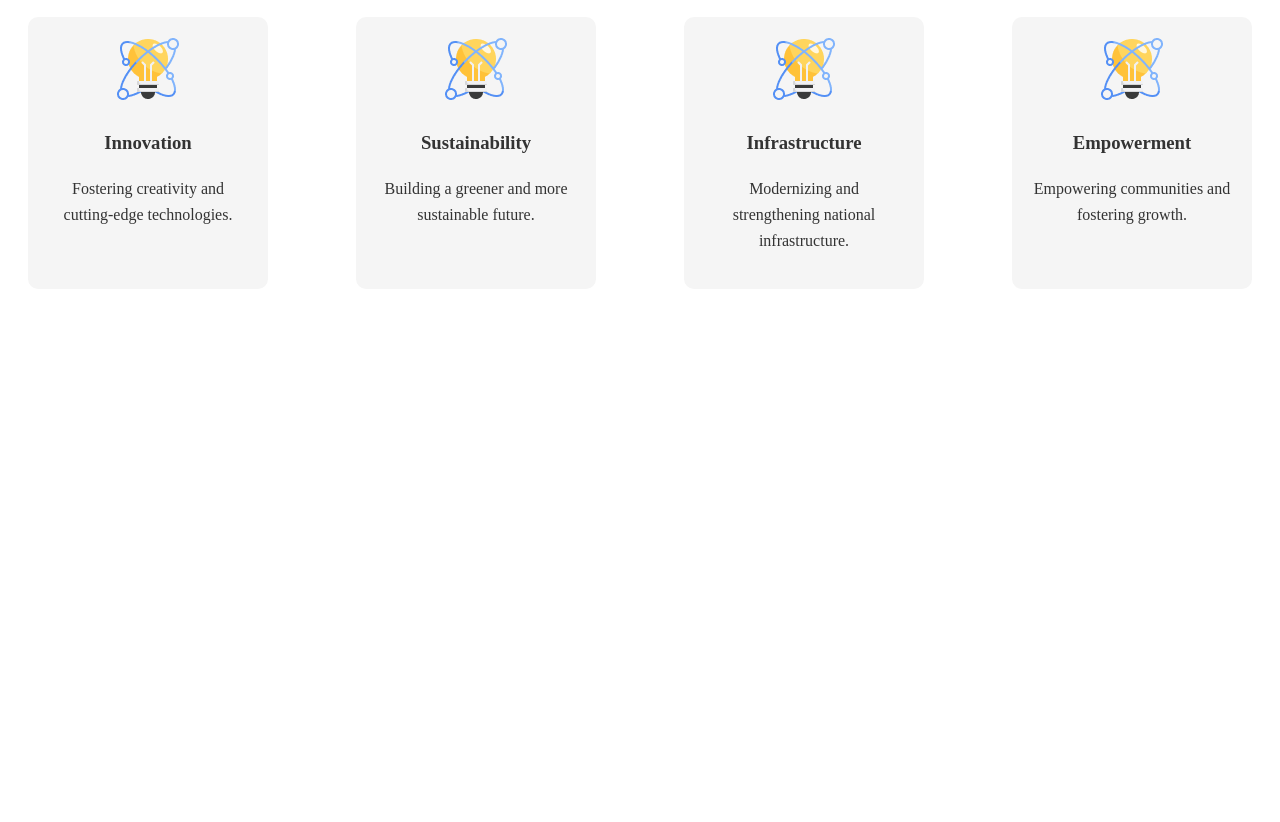
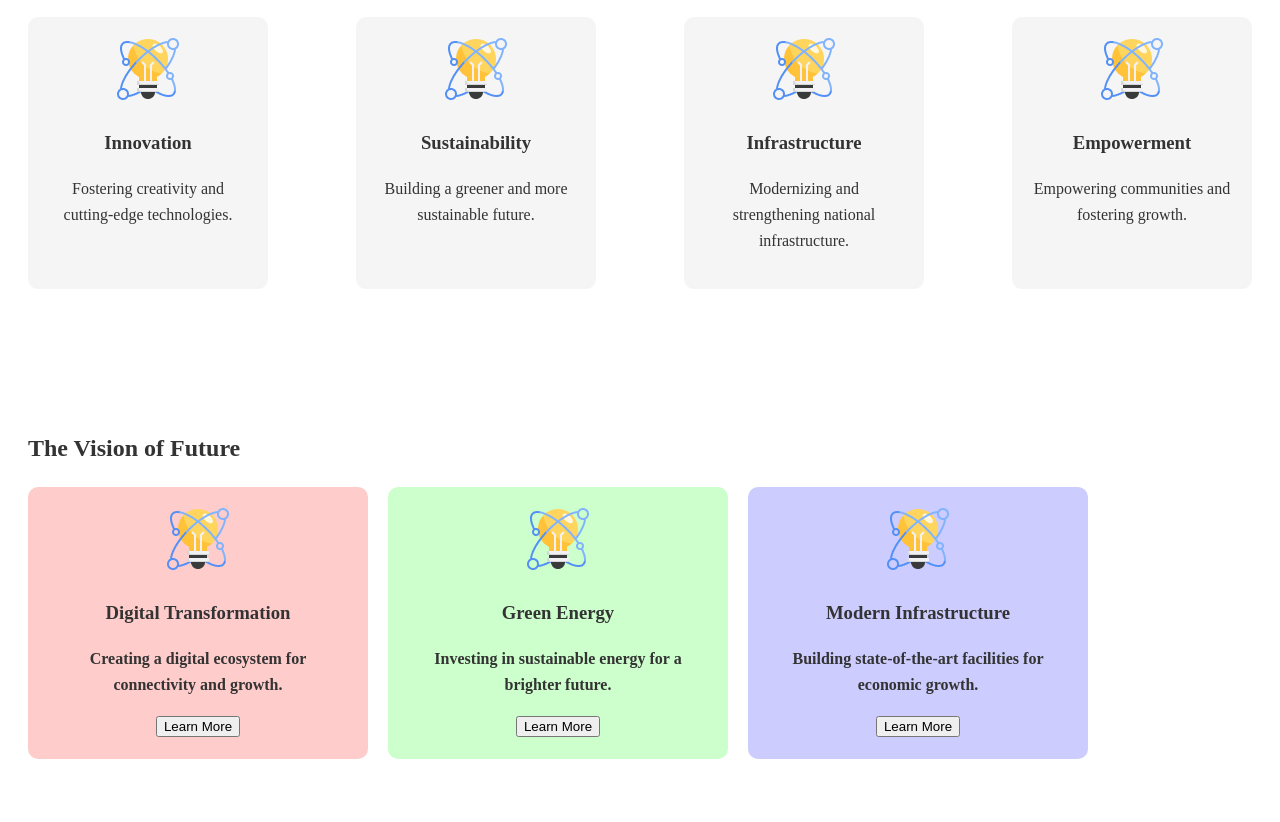
Before and after one commit to Cloud9din/Assignment-1, a plain HTML site: page index.html in a window 1280 px wide. Shown: the part 708-1530 px from the top of the page. Before the commit the page ends 1065 px from the top, so only its background shows below. Drawn offline with Linux system fonts and the light colour scheme.

Commit message:
added vision of future

```diff
--- a/index.html
+++ b/index.html
@@ -61,6 +61,32 @@
     </div>
 </section>
 
+<!-- Vision of Future Section -->
+<section class="vision-section">
+    <h2>The Vision of Future</h2>
+    <div class="vision-cards">
+        <div class="vision-card">
+            <img src="images/card-icon.png" alt="Digital Transformation">
+            <h3>Digital Transformation</h3>
+            <p>Creating a digital ecosystem for connectivity and growth.</p>
+            <button class="learn-more-btn">Learn More</button>
+        </div>
+        <div class="vision-card">
+            <img src="images/card-icon.png" alt="Green Energy">
+            <h3>Green Energy</h3>
+            <p>Investing in sustainable energy for a brighter future.</p>
+            <button class="learn-more-btn">Learn More</button>
+        </div>
+        <div class="vision-card">
+            <img src="images/card-icon.png" alt="Modern Infrastructure">
+            <h3>Modern Infrastructure</h3>
+            <p>Building state-of-the-art facilities for economic growth.</p>
+            <button class="learn-more-btn">Learn More</button>
+        </div>
+    </div>
+</section>
+
+
 <body>
 
 </body>
--- a/styles/bangladesh.css
+++ b/styles/bangladesh.css
@@ -101,7 +101,7 @@ body {
 
 /* Pillars Section */
 .pillars-section {
-    text-align: center;
+    text-align: left;
     padding: 60px 20px;
     background-color: #ffffff;
 }
@@ -120,3 +120,42 @@ body {
     text-align: center;
 
 }
+
+/* Vision of Future Section */
+.vision-section {
+    padding: 60px 20px;
+    text-align: left;
+    font-weight: bold;
+    background-color: #ffffff;
+}
+
+.vision-cards {
+    display: flex;
+    justify-content: left;
+    gap: 20px;
+}
+
+.vision-card {
+    padding: 20px;
+    background-color: #fff;
+    border-radius: 10px;
+    width: 300px;
+    text-align: center;
+}
+
+
+/* Different Background Colors */
+.vision-card:nth-child(1) {
+    background-color: #ffcccc;
+    /* Light red */
+}
+
+.vision-card:nth-child(2) {
+    background-color: #ccffcc;
+    /* Light green */
+}
+
+.vision-card:nth-child(3) {
+    background-color: #ccccff;
+    /* Light blue */
+}
```
